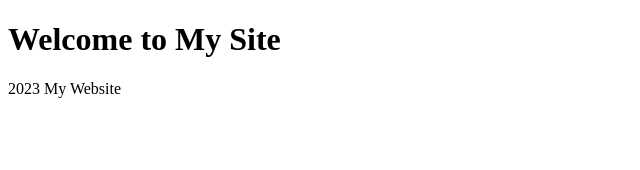
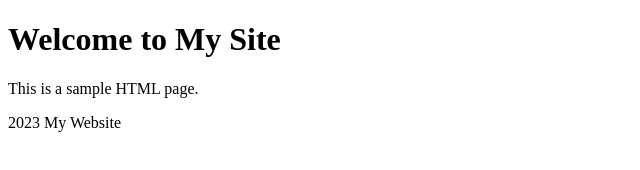
Before and after one commit to polohardy1/te-4A, a website: page index.html in a window 1280 px wide. Shown: the whole page, without its empty margins (0-640 px from the left). Drawn offline with Linux system fonts and the light colour scheme.

Commit message:
main happy

```diff
--- a/index.html
+++ b/index.html
@@ -12,7 +12,11 @@
       <h1>Welcome to My Site</h1>
     </header>
 
-
+    <main>
+      <section id="content">
+        <p>This is a sample HTML page.</p>
+      </section>
+    </main>
 
     <footer>
       <p> 2023 My Website</p>
```
